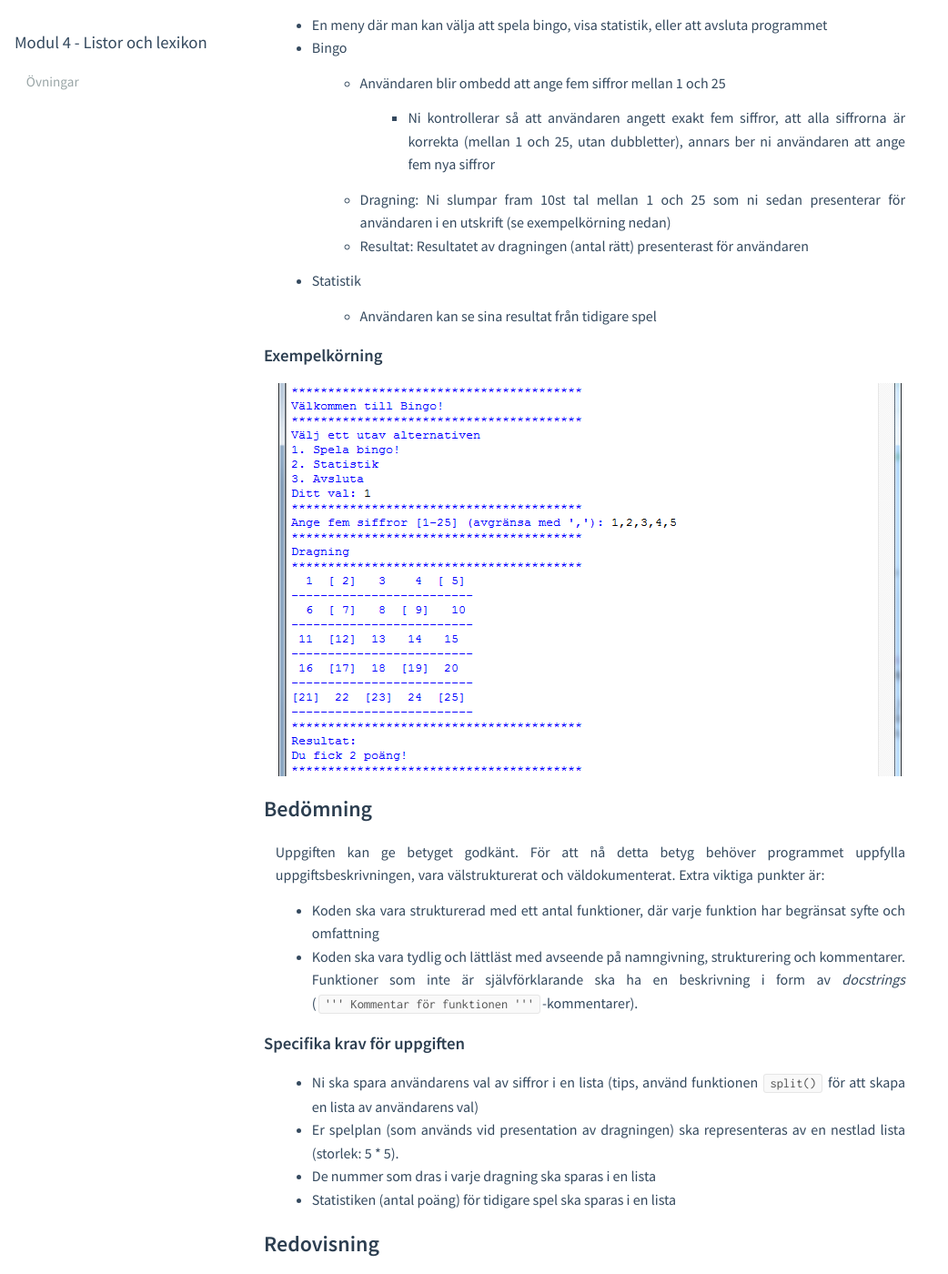
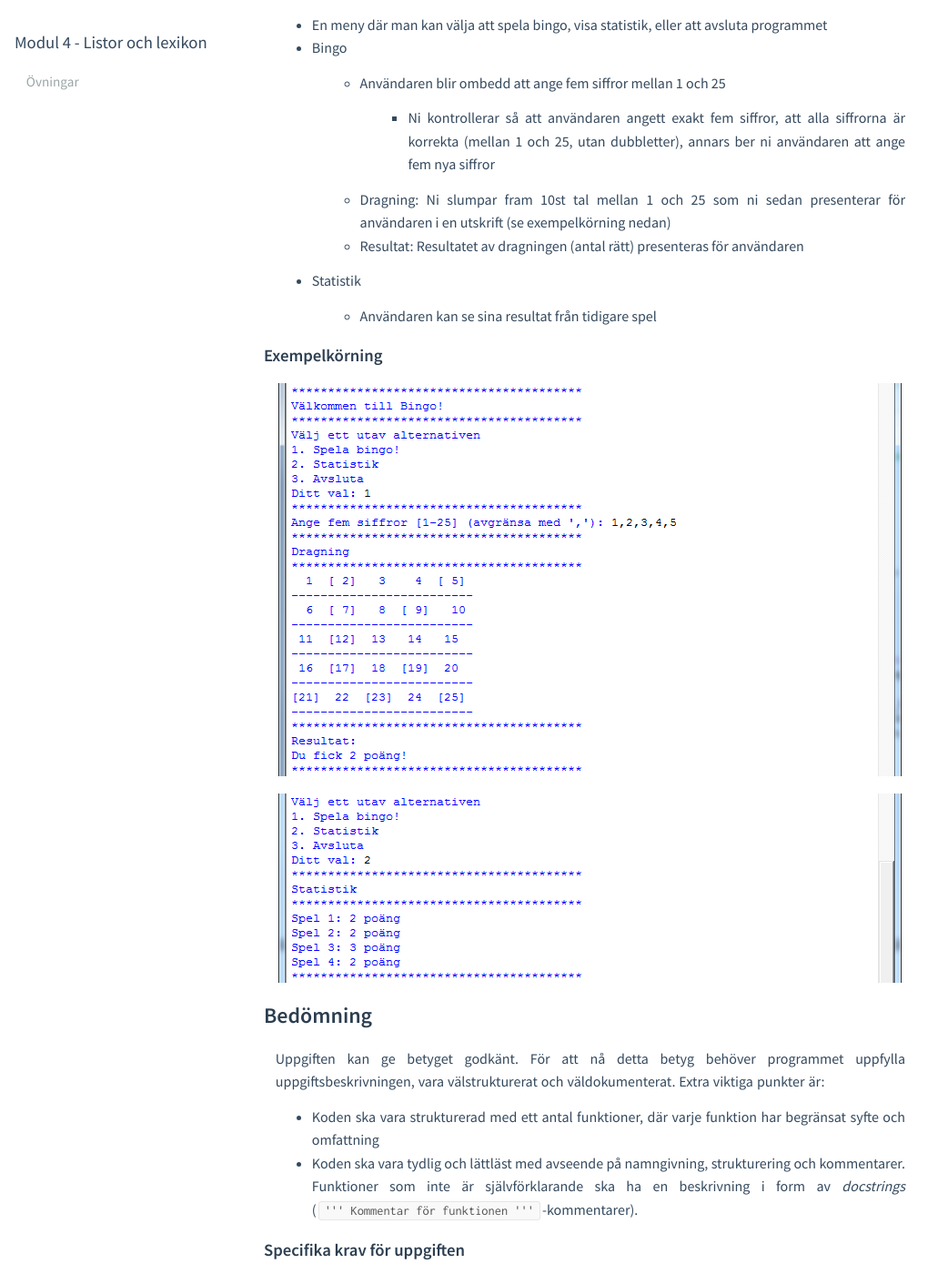
Before and after one commit to mau-dvmt/ia-python, a Jekyll site: the page built from modules/m4/assignments/U1.md, in a window 1280 px wide and 1400 px high, scrolled down 455 px. Shown: the whole window at 91% size, without its empty margins (0-1042 px from the left). Built offline with Jekyll 4.4.1, drawn with Linux system fonts in a browser that asks for light colours; some of the changed text lies outside the part shown.

Commit message:
Assiignment 3 - updates

```diff
--- a/modules/m4/assignments/U1.md
+++ b/modules/m4/assignments/U1.md
@@ -21,13 +21,15 @@ Uppgiften går ut på att vi ska bygga ett spel, likt Keno, fast i en lite mindr
     - Användaren blir ombedd att ange fem siffror mellan 1 och 25
         - Ni kontrollerar så att användaren angett exakt fem siffror, att alla siffrorna är korrekta (mellan 1 och 25, utan dubbletter), annars ber ni användaren att ange fem nya siffror
     - Dragning: Ni slumpar fram 10st tal mellan 1 och 25 som ni sedan presenterar för användaren i en utskrift (se exempelkörning nedan)
-    - Resultat: Resultatet av dragningen (antal rätt) presenterast för användaren
+    - Resultat: Resultatet av dragningen (antal rätt) presenteras för användaren
 - Statistik
     - Användaren kan se sina resultat från tidigare spel
 
 ### Exempelkörning
 
 ![Idle](images/idle.png)
+
+![Idle](images/idle2.png)
 
 ## Bedömning
 
@@ -39,7 +41,7 @@ Uppgiften kan ge betyget godkänt. För att nå detta betyg behöver programmet
 ### Specifika krav för uppgiften
 
 - Ni ska spara användarens val av siffror i en lista (tips, använd funktionen `split()` för att skapa en lista av användarens val)
-- Er spelplan (som används vid presentation av dragningen) ska representeras av en nestlad lista (storlek: 5 * 5).
+- Er spelplan (som används vid presentation av dragningen) ska representeras av en nästlad lista (storlek: 5 * 5).
 - De nummer som dras i varje dragning ska sparas i en lista
 - Statistiken (antal poäng) för tidigare spel ska sparas i en lista
 
```
Also changed, not shown: modules/m4/assignments/images/idle2.png (added).
